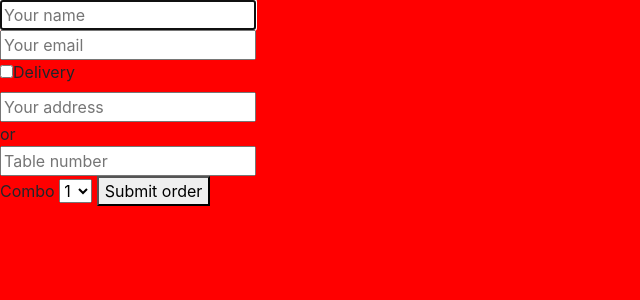
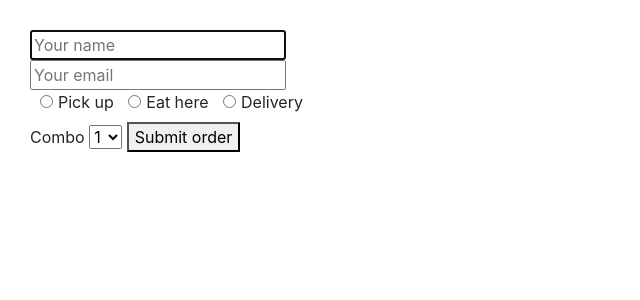
Before and after one commit to Duzae1/CS50Final_project, a Flask app: page / in a window 1280 px wide. Shown: the top 300 px of the page, without its empty margins (0-640 px from the left). Run offline with Flask 2, Linux system fonts and the light colour scheme; some libraries are stand-ins or nearby versions.

Commit message:
Changed control table and customer's location input

```diff
--- a/application.py
+++ b/application.py
@@ -27,18 +27,20 @@ def index():
         name = request.form.get('name')
         email = request.form.get('email')
         combo = int(request.form.get('combo'))
-        address = request.form.get('address')
-        table = request.form.get('table')
+        table = 'Table: ' + request.form.get('table')
+        address = 'Address: ' + request.form.get('address')
 
-        if address == '' and table == '':
-            flash('Please input your location')
+
+        radios = request.form.getlist('location')
+        if 'pick_up' in radios:
+            db.execute('INSERT INTO orders (name, email, location, combos) VALUES (?, ?, ?, ?)', name, email, 'Picks it up', combo)
+        elif 'on_place' in radios:
+            db.execute('INSERT INTO orders (name, email, location, combos) VALUES (?, ?, ?, ?)', name, email, table, combo)
+        elif 'delivery' in radios:
+            db.execute('INSERT INTO orders (name, email, location, combos) VALUES (?, ?, ?, ?)', name, email, address, combo)
+        else:
+            flash('Invalid order')
             return redirect(url_for('index'))
-
-        # if the customer wants a delivery, store their address. Otherwise, store their table
-        if request.form.get('delivery') == 'delivery':
-            db.execute('INSERT INTO orders (name, email, combo, delivery, location) VALUES (?, ?, ?, ?, ?)', name, email, combo, 'Yes', address)
-        else:
-            db.execute('INSERT INTO orders (name, email, combo, delivery, location) VALUES (?, ?, ?, ?, ?)', name, email, combo, 'No', table)
 
         # Acknowledge order
         flash('Successful order!')
@@ -54,8 +56,7 @@ def login():
     # assign a username and create a different password each time someone tries to access the login form
     # print the password to the command line
     username = 'admin'
-    password = str(random.randrange(100000000))
-    print(f"Pass: {password}")
+    password = '1234'
 
     if request.method == 'POST':
         # check for correct valid and correct input
--- /dev/null
+++ b/static/functions.js
@@ -0,0 +1,19 @@
+function change_input(event) {
+    radio = event.srcElement;
+    if (radio.value == 'pick_up')
+    {
+        document.getElementById('address').style.display = 'none';
+        document.getElementById('table').style.display = 'none';
+    }
+    else if (radio.value == 'on_place')
+    {
+        document.getElementById('address').style.display = 'none';
+        document.getElementById('table').style.display = 'block';
+    }
+    else if (radio.value == 'delivery')
+    {
+        document.getElementById('address').style.display = 'block';
+        document.getElementById('table').style.display = 'none';
+    }
+
+}
--- a/static/styles.css
+++ b/static/styles.css
@@ -1,3 +1,12 @@
 body {
-    background-color: red;
+    margin: 30px;
 }
+
+.hidden {
+    display: none;
+}
+
+.radio_items {
+    margin-right: 5px;
+    margin-left: 10px;
+}
--- a/templates/index.html
+++ b/templates/index.html
@@ -6,11 +6,14 @@
         <form action='/index' method='post'>
                 <input name='name' autocomplete='off' placeholder='Your name' type='text' autofocus><br>
                 <input name='email' autocomplete='off' placeholder='Your email' type='text'><br>
-                <input id='delivery' name='delivery' type='checkbox' value='delivery' on_click="display()"><label for='delivery'>Delivery</label><br>
                 <div>
-                        <input id='address' name='address' autocomplete='off' placeholder='Your address' type='text' style='display: block;'>
-                        or
-                        <input id='table' name='table' autocomplete='off' placeholder='Table number' type='number' max='10' style='display: block;'>
+                        <input class='radio_items' name='location' type='radio' value='pick_up' onclick="change_input(event)"><label for='delivery'>Pick up</label>
+                        <input class='radio_items' name='location' type='radio' value='on_place' onclick="change_input(event)"><label for='delivery'>Eat here</label>
+                        <input class='radio_items' name='location' type='radio' value='delivery' onclick="change_input(event)"><label for='delivery'>Delivery</label>
+                </div>
+                <div>
+                        <input id='address' class='hidden' name='address' autocomplete='off' placeholder='Your address' type='text'>
+                        <input id='table' class='hidden' name='table' autocomplete='off' placeholder='Table number' type='number' max='10'>
                 </div>
                 <label for='combo'>Combo</label>
                 <select name='combo'>
--- a/templates/layout.html
+++ b/templates/layout.html
@@ -1,9 +1,11 @@
 <!DOCTYPE html>
 <html lang="en">
     <head>
+        <meta charset="UTF-8">
         <link rel="stylesheet" href="https://cdn.jsdelivr.net/npm/bootstrap@4.5.3/dist/css/bootstrap.min.css" integrity="sha384-TX8t27EcRE3e/ihU7zmQxVncDAy5uIKz4rEkgIXeMed4M0jlfIDPvg6uqKI2xXr2" crossorigin="anonymous">
         <link href='/static/favicon.ico' rel='icon'>
         <link href="/static/styles.css" rel="stylesheet">
+        <script src="/static/functions.js"></script>
         <script src="https://code.jquery.com/jquery-3.5.1.slim.min.js" integrity="sha384-DfXdz2htPH0lsSSs5nCTpuj/zy4C+OGpamoFVy38MVBnE+IbbVYUew+OrCXaRkfj" crossorigin="anonymous"></script>
         <script src="https://cdn.jsdelivr.net/npm/bootstrap@4.5.3/dist/js/bootstrap.bundle.min.js" integrity="sha384-ho+j7jyWK8fNQe+A12Hb8AhRq26LrZ/JpcUGGOn+Y7RsweNrtN/tE3MoK7ZeZDyx" crossorigin="anonymous"></script>
         <title>{% block title %}{% endblock %}</title>
```
Also changed, not shown: functions.js (deleted, +0 -12 lines), templates/control.html (+7 -9 lines).
